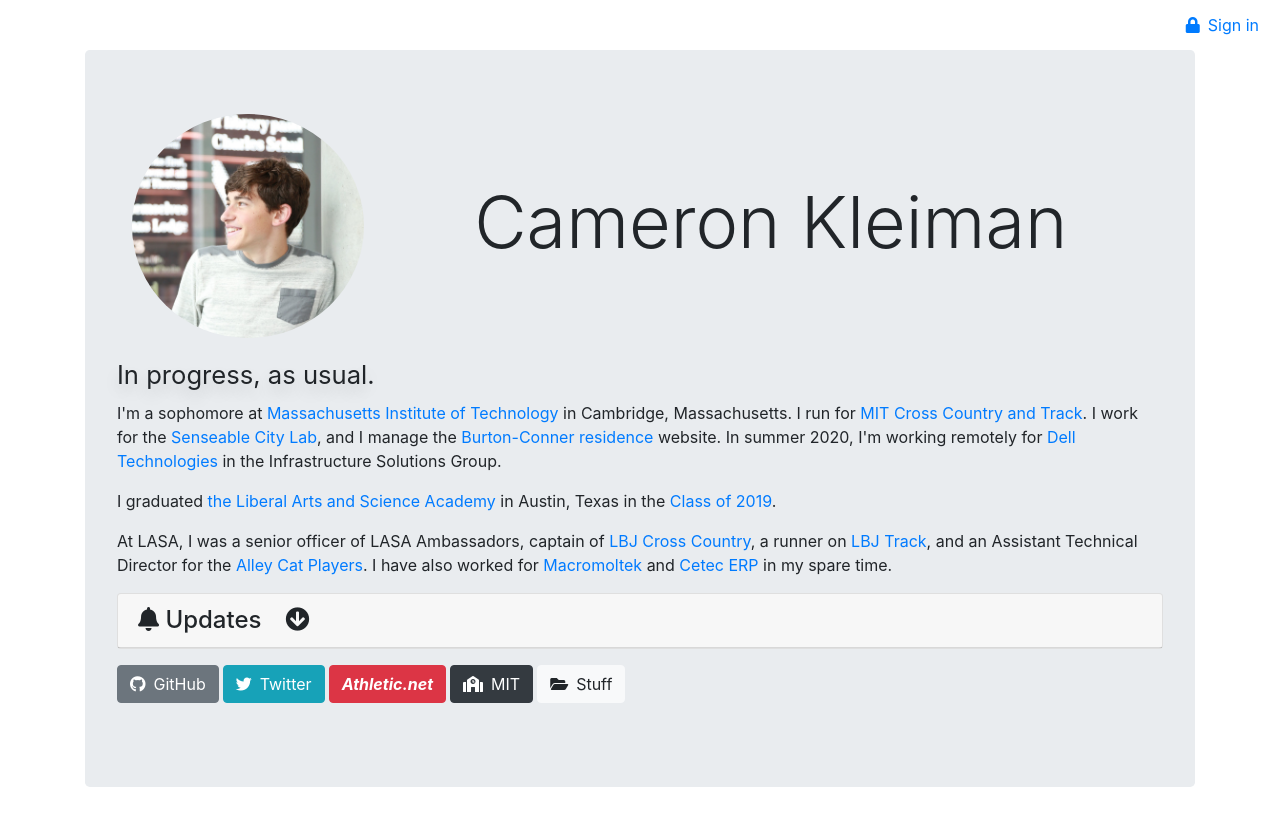
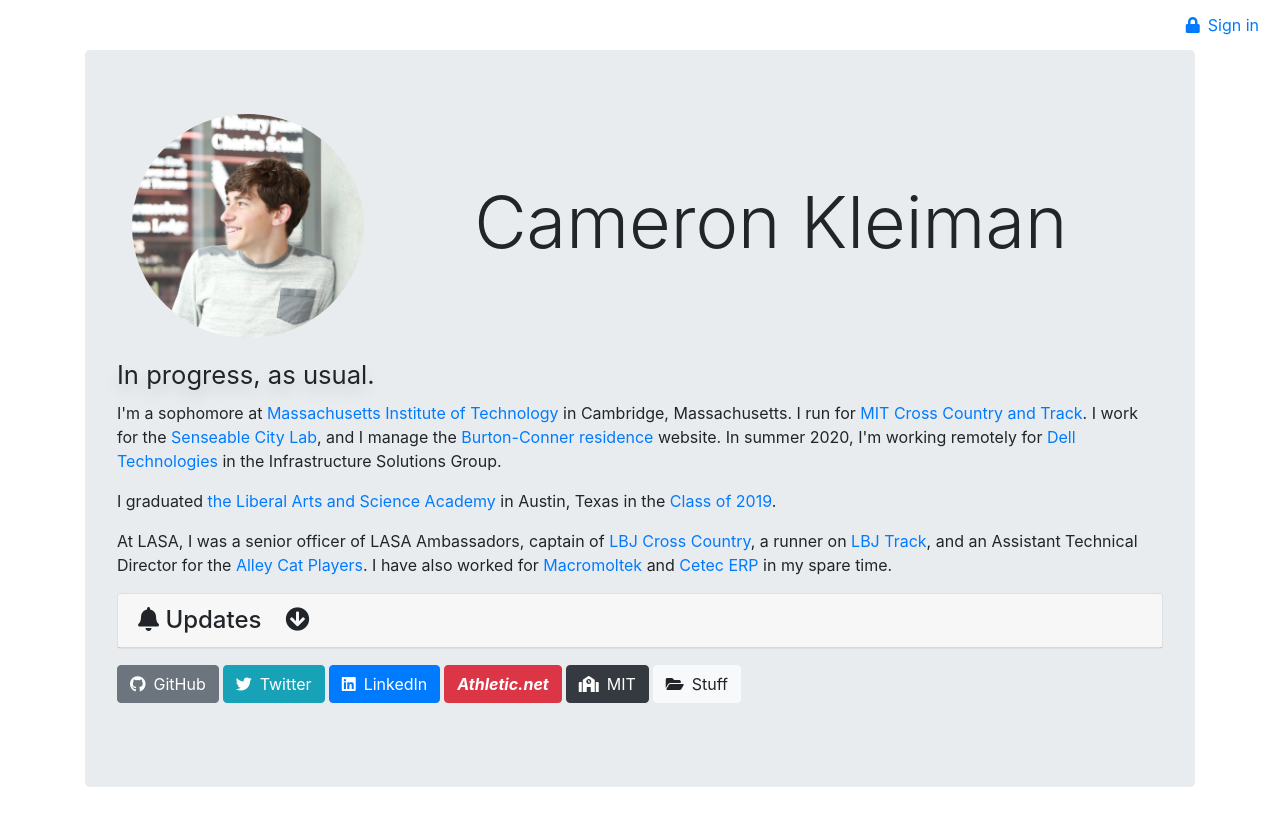
Before and after one commit to camtheman256/website, a Jekyll site: the page built from me/index.html, in a window 1280 px wide. Shown: the top 826 px of the page. Built offline with Jekyll 4.4.1, drawn with Linux system fonts in a browser that asks for light colours; nearby versions of some CDN libraries.

Commit message:
Add linkedin

```diff
--- a/me/index.html
+++ b/me/index.html
@@ -88,6 +88,9 @@
             <a class="btn btn-info {{ button_spacing }}" role="button" href="https://twitter.com/cmk256" target="_blank">
                 <i class="fab fa-twitter"></i>&ensp;Twitter
             </a>
+						<a class="btn btn-primary {{ button_spacing }}" role="button" href="https://www.linkedin.com/in/cameron-kleiman" target="_blank">
+								<i class="fab fa-linkedin"></i>&ensp;LinkedIn
+						</a>
             <a class="btn btn-danger font-weight-bold font-italic {{ button_spacing }}" role="button" href="https://www.athletic.net/TrackAndField/Athlete.aspx?AID=8662682" target="_blank">
               Athletic.net
             </a>
```
